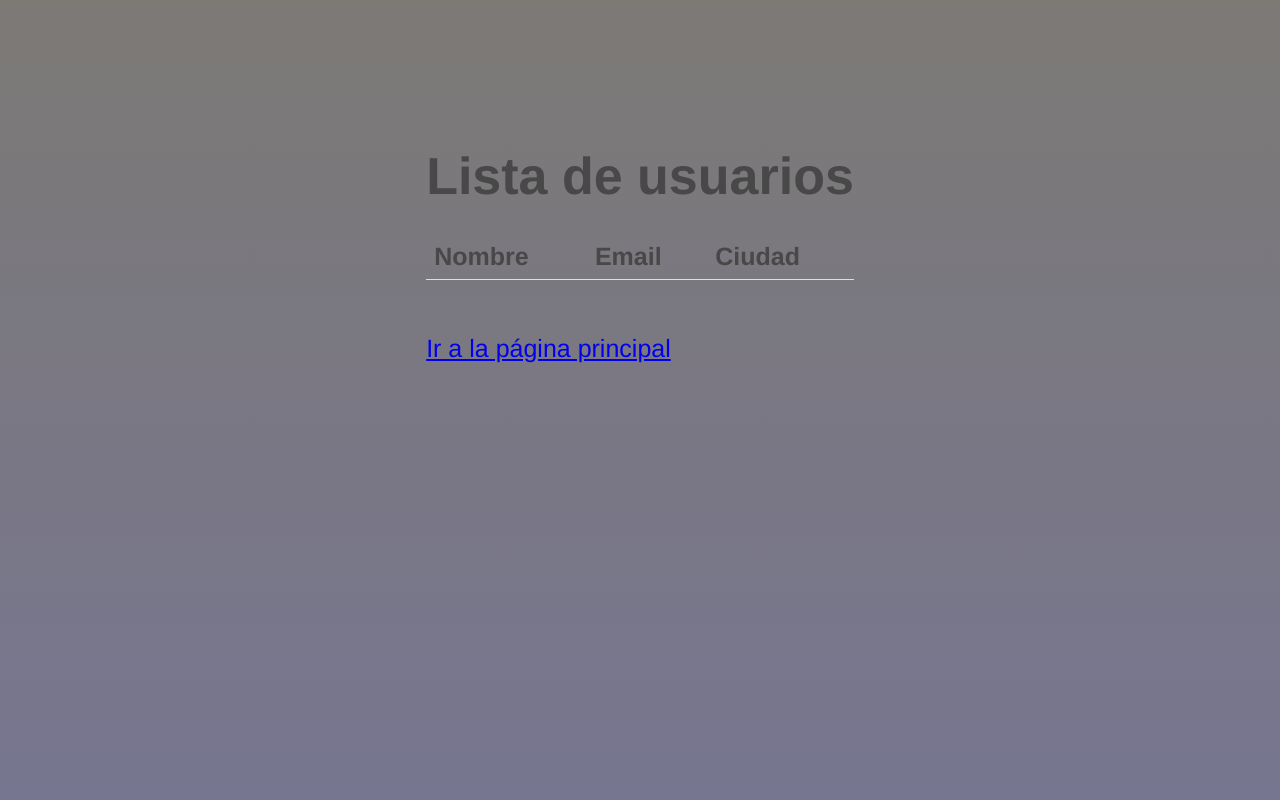
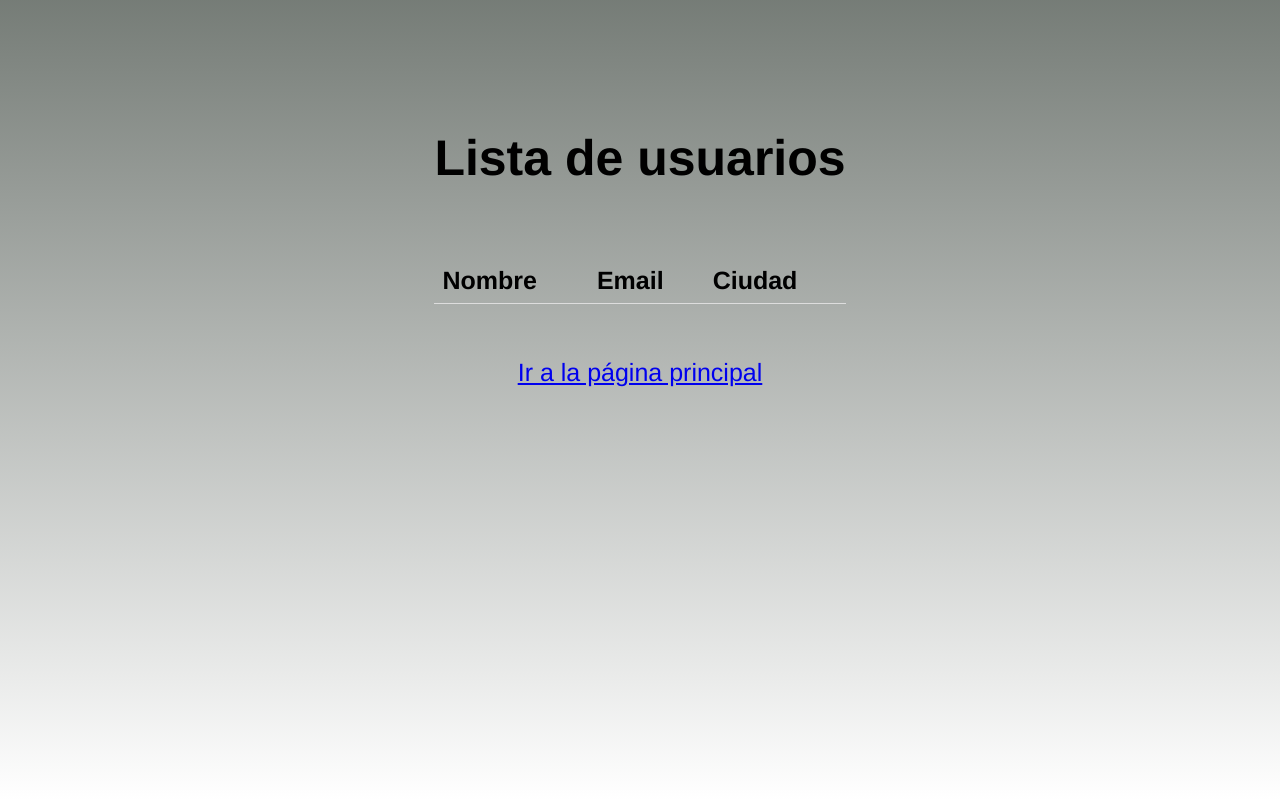
Before and after one commit to jcgonzalezb/user_registration_web_app, a Flask app: page /user_list in a window 1280 px wide. Run offline with Flask 2, Linux system fonts and the light colour scheme; lists and menus that the app fills with data are empty.

Commit message:
background color updated

```diff
--- a/templates/home.html
+++ b/templates/home.html
@@ -9,7 +9,7 @@
                 justify-content: center;
                 /*background = gradient + image pattern combo*/
                 background:
-                    linear-gradient(rgba(37, 32, 26, 0.6), rgba(29, 27, 71, 0.6));
+                    linear-gradient(rgba(26, 37, 28, 0.6), rgba(255, 255, 255, 0.6));
             }
 
             body {
--- a/templates/new_user.html
+++ b/templates/new_user.html
@@ -9,7 +9,7 @@
                 justify-content: center;
                 /*background = gradient + image pattern combo*/
                 background:
-                    linear-gradient(rgba(37, 32, 26, 0.6), rgba(29, 27, 71, 0.6));
+                    linear-gradient(rgba(26, 37, 28, 0.6), rgba(255, 255, 255, 0.6));
             }
 
             body {
--- a/templates/user_list.html
+++ b/templates/user_list.html
@@ -9,7 +9,7 @@
                 justify-content: center;
                 /*background = gradient + image pattern combo*/
                 background:
-                    linear-gradient(rgba(37, 32, 26, 0.6), rgba(29, 27, 71, 0.6));
+                    linear-gradient(rgba(26, 37, 28, 0.6), rgba(255, 255, 255, 0.6));
             }
 
             body {
@@ -19,16 +19,7 @@
                 justify-content: center;
                 font-size: 25px;
                 font-family: Circular,"Helvetica Neue",Helvetica,Arial,sans-serif;
-                color: #484848;
-            }
-
-            div.container {
-                max-width: 1000px;
-                margin-top: 50px;
-                margin-bottom: 30px;
-                margin-left: auto;
-                margin-right: auto;
-                align-items: center;
+                color: #000000;
             }
 
             table {
@@ -46,11 +37,12 @@
 
             div.container {
                 max-width: 1000px;
-                margin-top: 50px;
+                margin-top: 10px;
                 margin-bottom: 30px;
                 margin-left: auto;
                 margin-right: auto;
                 align-items: center;
+                text-align: center;
             }
             div.container .masthead-heading {
                 font-size: 3.25rem;
@@ -61,12 +53,12 @@
             }
 
             @media (min-width: 1000px) {
-                header.masthead {
-                padding-top: 12rem;
-                padding-bottom: 12rem;
+                div.container  {
+                padding-top: 12px;
+                padding-bottom: 12px;
             }
-            header.masthead .masthead-heading {
-                font-size: 4.5rem;
+            div.container .masthead-heading {
+                font-size: 50px;
                 font-weight: 700;
                 line-height: 4.5rem;
                 margin-bottom: 4rem;
```
